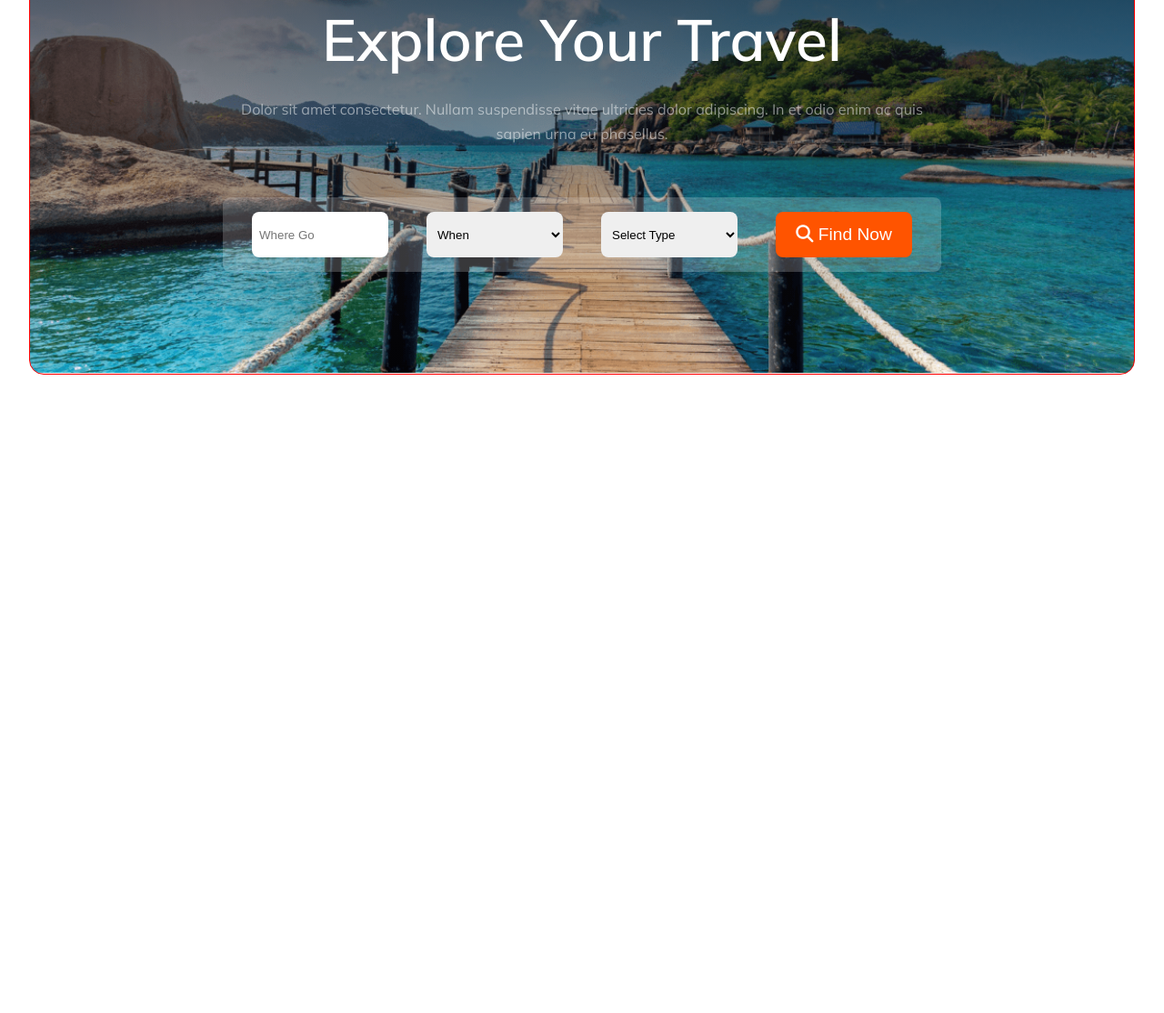
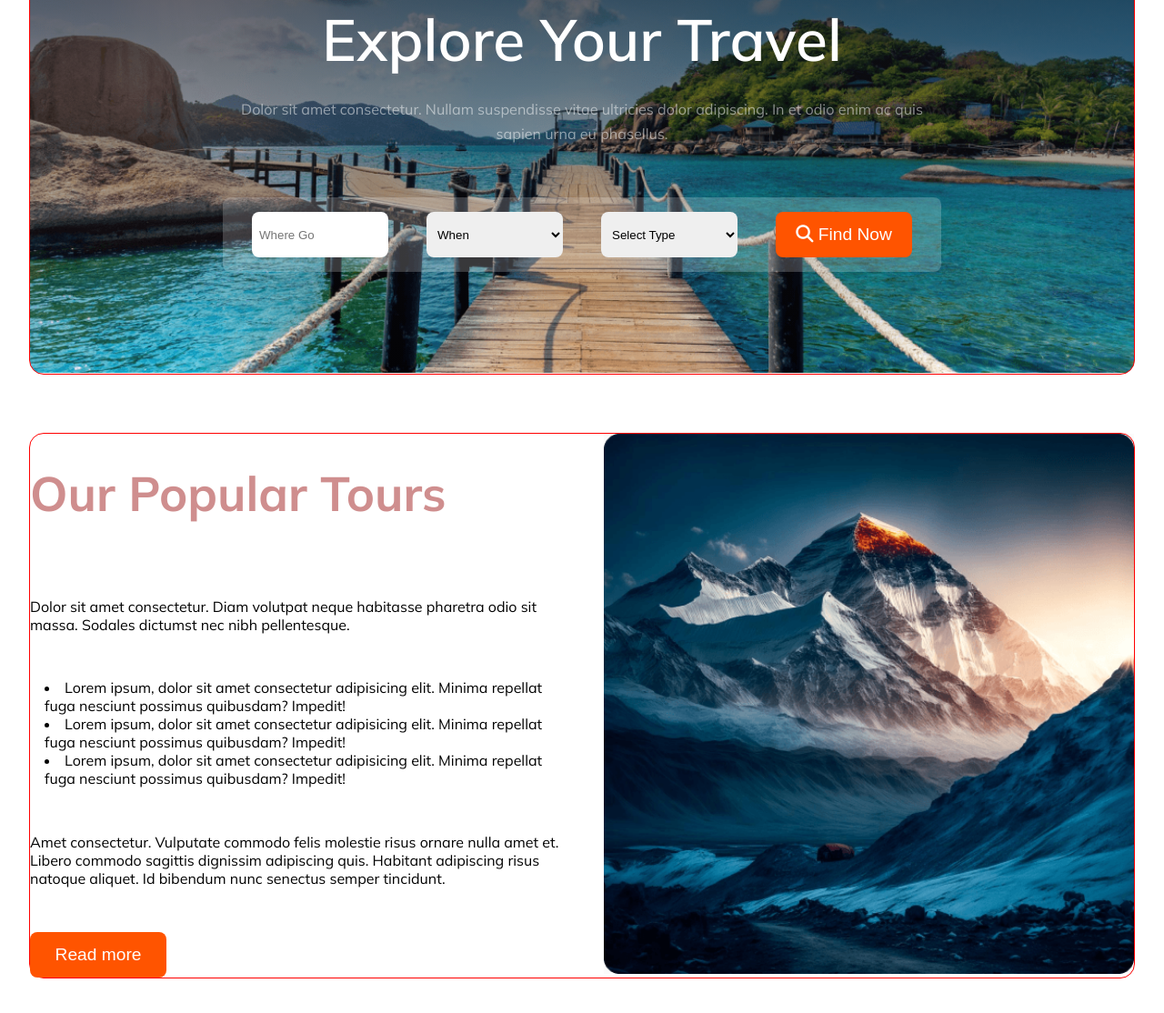
Before and after one commit to firojahmed96bd/hero-travel-website, a plain HTML site: page index.html in a window 1280 px wide. Shown: the part 288-1402 px from the top of the page at 91% size. Before the commit the page ends 800 px from the top, so only its background shows below. Drawn offline with Linux system fonts and the light colour scheme.

Commit message:
popular section style completed

```diff
--- a/index.html
+++ b/index.html
@@ -40,5 +40,36 @@
             </div>
           </div>
     </section>
+
+    <section class="container popular-container">
+        <div class="popular-content">
+            <h2>Our Popular Tours</h2>
+            <p>Dolor sit amet consectetur. Diam volutpat neque habitasse pharetra odio sit massa. Sodales dictumst nec nibh pellentesque.
+
+            </p>
+            <div class="content-list">
+                <li>
+                    Lorem ipsum, dolor sit amet consectetur adipisicing elit. Minima repellat fuga nesciunt possimus quibusdam? Impedit!
+
+                </li>
+                <li>
+                    Lorem ipsum, dolor sit amet consectetur adipisicing elit. Minima repellat fuga nesciunt possimus quibusdam? Impedit!
+                </li>
+                <li>
+                    Lorem ipsum, dolor sit amet consectetur adipisicing elit. Minima repellat fuga nesciunt possimus quibusdam? Impedit!
+                </li>
+
+            </div>
+            <p>Amet consectetur. Vulputate commodo felis molestie risus
+                ornare nulla amet et. Libero commodo sagittis dignissim adipiscing quis. Habitant adipiscing risus natoque aliquet. Id bibendum nunc senectus semper tincidunt.
+            </p>
+
+            <button class="btn">Read more</button>
+        </div>
+
+        <div class="popular-image">
+            <img src="./Images/Rectangle 4.png" alt="">
+        </div>
+    </section>
 </body>
 </html>
--- a/styles/style.css
+++ b/styles/style.css
@@ -43,7 +43,7 @@ p{
 }
 
 .container {
-    width: 95%;
+    max-width: 95%;
     margin: 4rem auto;
     border-radius: 1rem;
     border: .1rem solid red;
@@ -150,3 +150,52 @@ p{
 
 
 /* banner section style end */
+
+/* popular section style start  */
+
+.popular-container{
+    display: grid;
+    grid-template-columns: 1fr 1fr;
+    gap: 3rem;
+
+}
+
+.popular-content{
+    display: flex;
+    flex-direction: column;
+    row-gap: 2rem;
+    justify-content: space-between;
+
+
+}
+
+.popular-content h2{
+    font-size: 3.3rem;
+    font-weight: 700;
+    color: rgba(165, 42, 42, 0.53);
+    margin: 2rem 0;
+}
+
+.popular-content p,
+.popular-content li{
+    text-align: left;
+    font-size: 1rem;
+    color: black;
+}
+
+
+.popular-content .btn{
+   margin: 0;
+
+}
+.content-list{
+    margin-left: 1rem;
+
+}
+
+
+
+
+
+
+/* popular section style end  */
```
